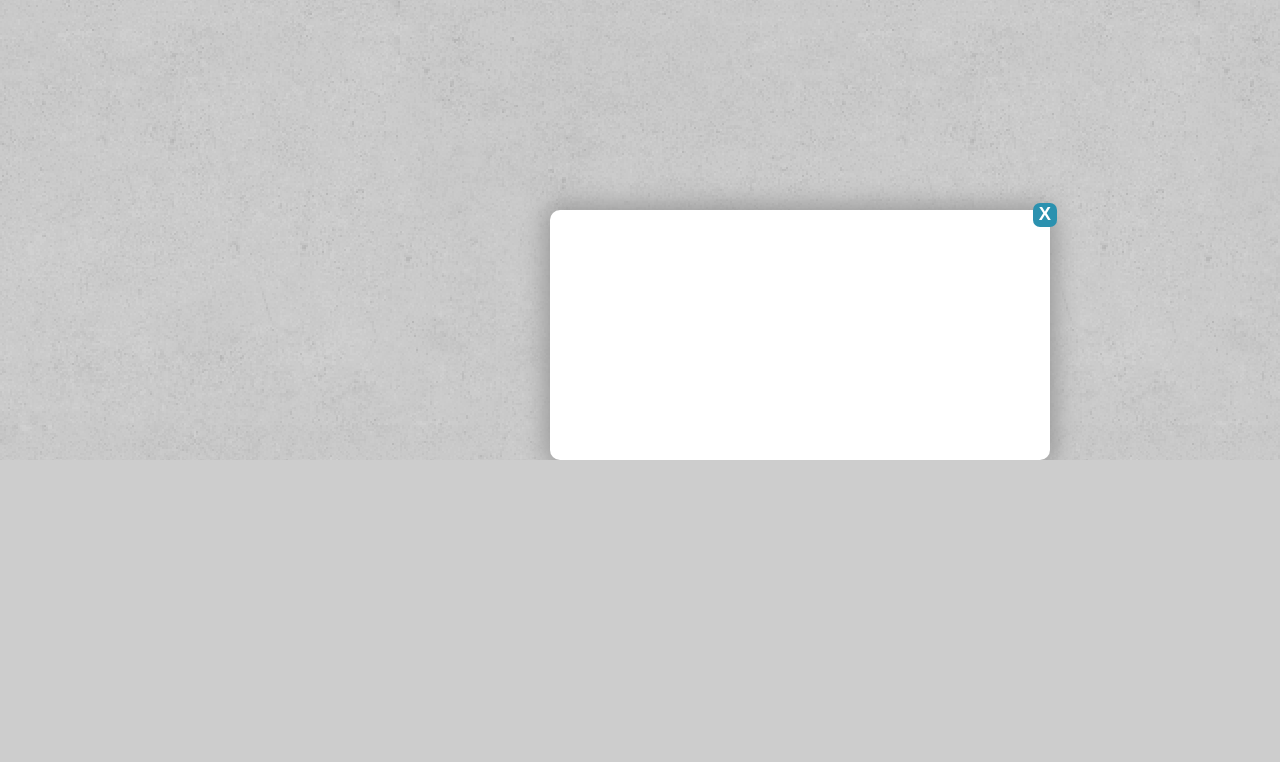
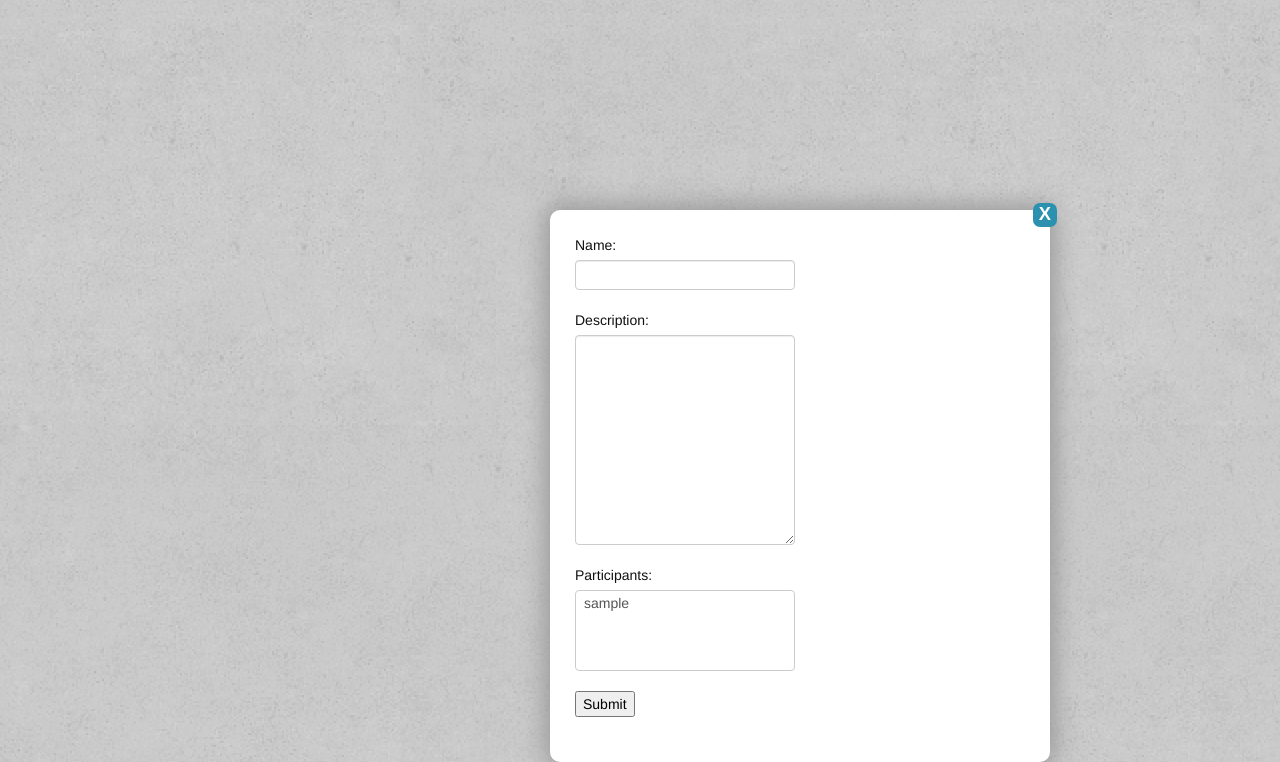
Before and after one commit to spinakr/DIM3_team-as.js, a Django app: page /recap/ in a window 1280 px wide. Shown: the part 775-1537 px from the top of the page. Before the commit the page ends 1235 px from the top, so only its background shows below. Run offline with Django 3.2, Linux system fonts and the light colour scheme; the visitor is signed in with stand-in values (Sample User, id 1); data comes from the database, SQL or seed files in the repository; data that the repository does not hold is empty; some libraries are stand-ins or nearby versions.

Commit message:
Finished 'create new' prompt in dev page, still needs styling

```diff
--- a/recap/forms.py
+++ b/recap/forms.py
@@ -1,6 +1,6 @@
 from django import forms
 from django.contrib.auth.models import User
-from recap.models import UserProfile
+from recap.models import UserProfile, RecapProject
 
 
 class UserForm(forms.ModelForm):
@@ -15,3 +15,11 @@ class UserProfileForm(forms.ModelForm):
     class Meta:
         model = UserProfile
         fields = ('role',)
+
+
+class ProjectForm(forms.ModelForm):
+    participants = forms.ModelMultipleChoiceField(queryset=User.objects.all())
+
+    class Meta:
+        model = RecapProject
+        fields = ('name', 'description')
--- a/recap/models.py
+++ b/recap/models.py
@@ -4,7 +4,7 @@ from django.contrib.auth.models import User
 
 class RecapProject(models.Model):
     name = models.CharField(max_length=30, unique=True)
-    url = models.URLField(primary_key=True)
+    url = models.TextField(max_length=100, primary_key=True)
     description = models.TextField(blank=True)
 
     def __unicode__(self):
--- a/recap/views.py
+++ b/recap/views.py
@@ -1,10 +1,11 @@
 from django.template import RequestContext
 from django.shortcuts import render_to_response
 from django.http import HttpResponse, HttpResponseRedirect
-from recap.forms import UserForm, UserProfileForm
+from recap.forms import UserForm, UserProfileForm, ProjectForm
 from django.contrib.auth import authenticate, login, logout
 from django.contrib.auth.decorators import login_required
-from recap.models import RecapProject, UserProfile
+from recap.models import RecapProject, UserProfile, User
+
 
 def index(request):
     context = RequestContext(request)
@@ -14,8 +15,26 @@ def index(request):
     else:
         user = request.user
         project_list = RecapProject.objects.filter(userprofile__user=user)
-        return render_to_response('recap/developer.html', {'project_list': project_list}, context)
 
+    if request.method == 'POST':
+        project_form = ProjectForm(data=request.POST)
+        if project_form.is_valid():
+            project_data = project_form.save(commit=False)
+            project_data.url = project_form.cleaned_data['name'].replace(' ', '-').lower()
+            project_data.save()
+            users = project_form.cleaned_data['participants']
+            for u in users:
+                user_profile = UserProfile.objects.get(user=u)
+                user_profile.participates_in.add(project_data)
+                user_profile.save()
+
+        else:
+            print project_form.errors
+
+    else:
+        project_form = ProjectForm()
+
+    return render_to_response('recap/developer.html', {'project_list': project_list, 'project_form': project_form}, context)
 
 
 def about(request):
--- a/templates/recap/developer.html
+++ b/templates/recap/developer.html
@@ -13,8 +13,14 @@
             <!-- Element to pop up -->
 
 
+
     <div id="create_new_prompt">
         <span class="button b-close"><span>X</span></span>
+        <form action="/recap/" method="post">{% csrf_token %}
+            {{ project_form.as_p }}
+            <input type="submit" value="Submit" />
+
+            </form>
 
     </div>
 
```
